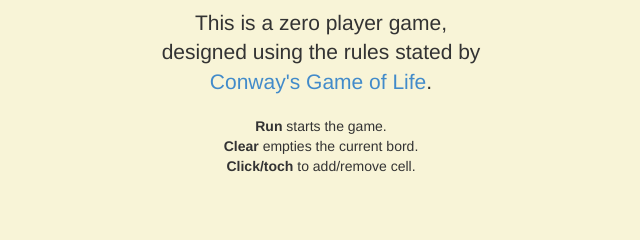
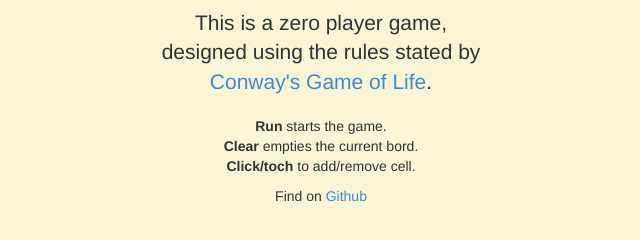
Before and after one commit to mageng/game-of-life, a website: page public/index.html in a window 1280 px wide. Shown: the part 450-690 px from the top of the page, without its empty margins (319-959 px from the left). Drawn offline with Linux system fonts and the light colour scheme.

Commit message:
update readme

```diff
--- a/public/index.html
+++ b/public/index.html
@@ -75,6 +75,9 @@
             <b>Clear</b> empties the current bord.<br />
             <b>Click/toch</b> to add/remove cell.<br />
           </p>
+          <p>
+            Find on <a href="https://github.com/mageng/game-of-life">Github</a>
+          </p>
         </div>
       </div>
     </body>
```
Also changed, not shown: README.md.
